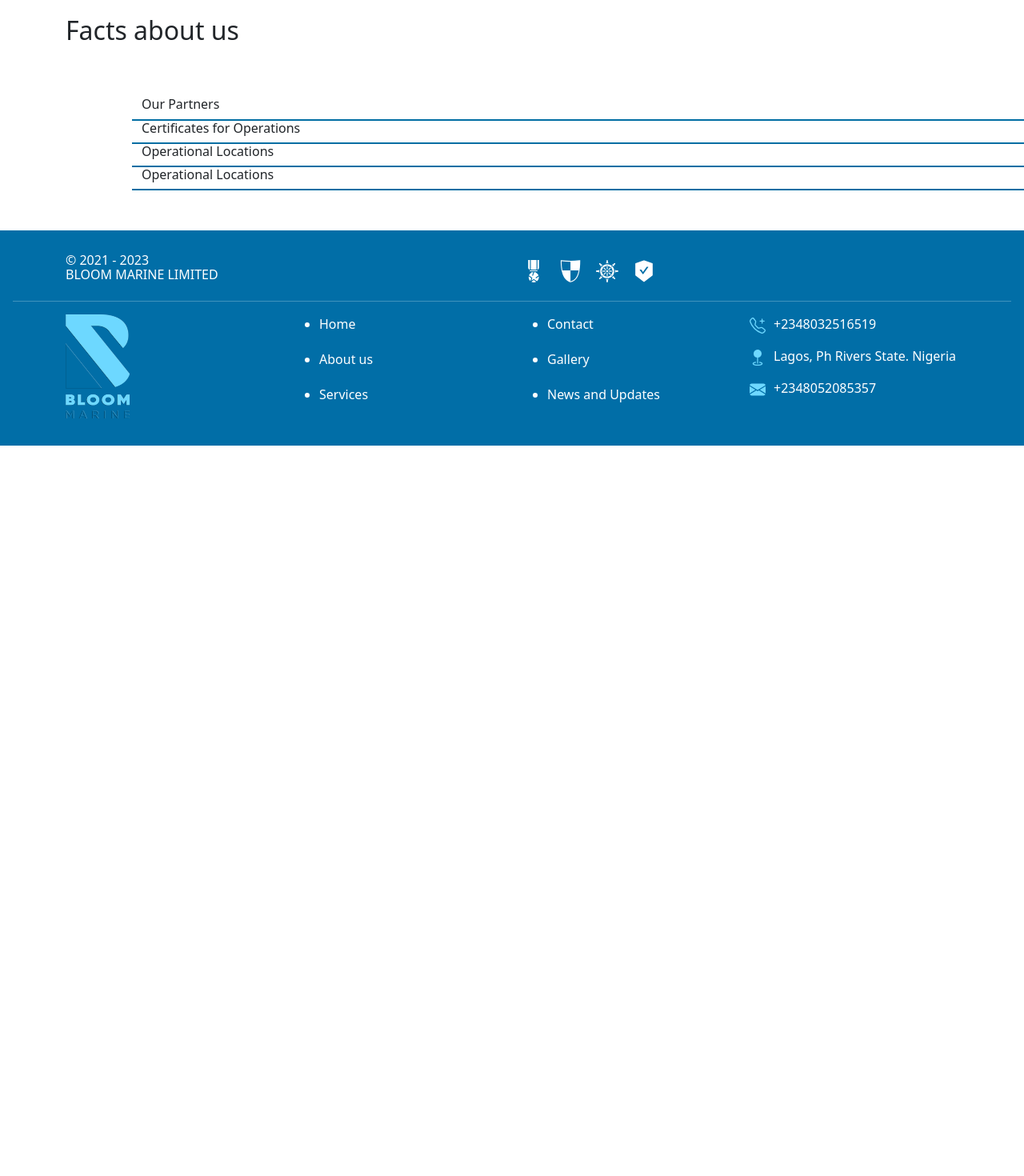
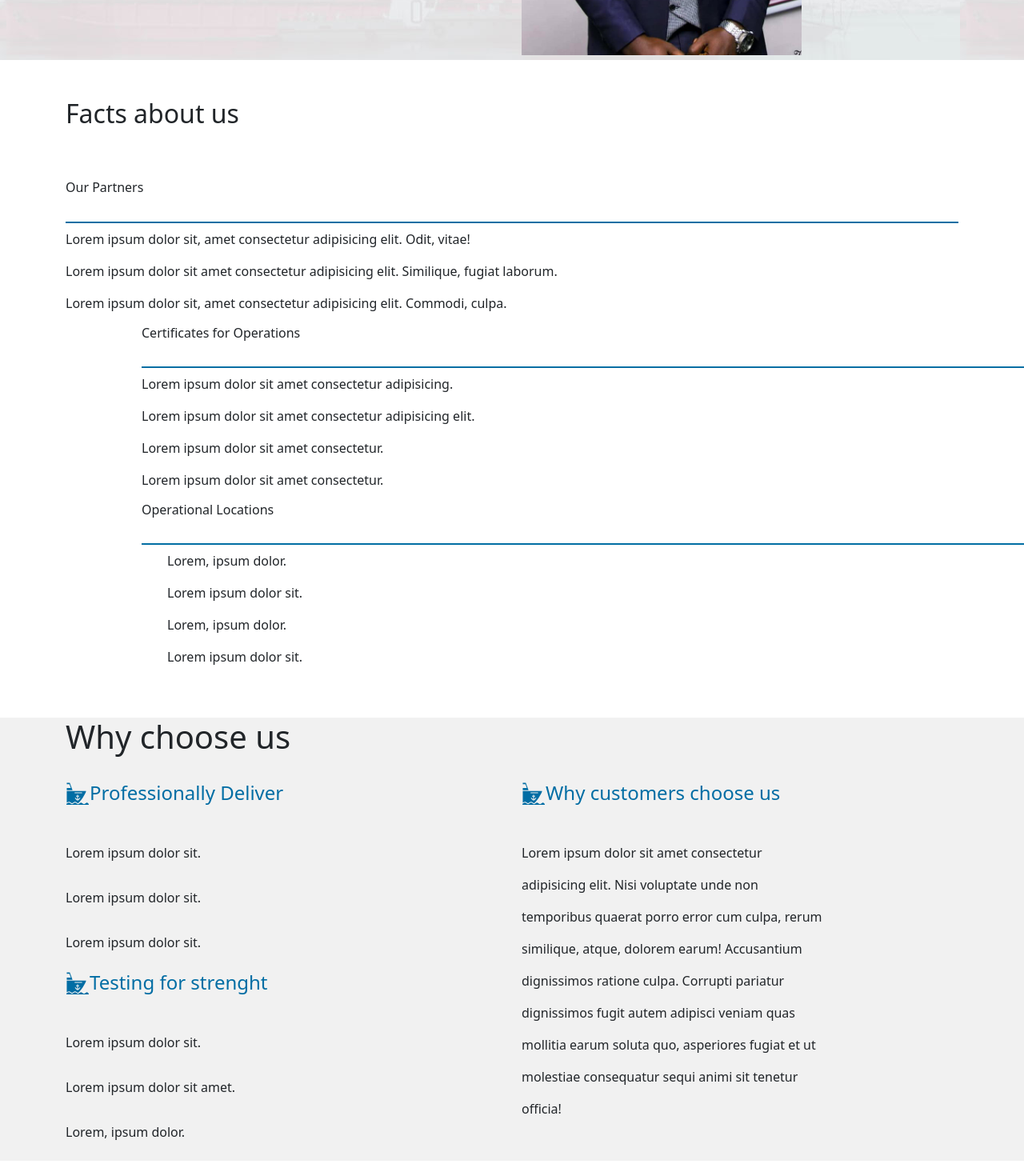
Before and after one commit to joseph-anselm/bloom, a Next.js app: page /about in a window 1280 px wide. Shown: the part 860-2330 px from the top of the page at 80% size. Before the commit the page ends 1417 px from the top, so only its background shows below. Built offline with nearby package versions, Linux system fonts and the light colour scheme.

Commit message:
Bloom Marine updates

```diff
--- a/pages/about.js
+++ b/pages/about.js
@@ -3,6 +3,8 @@ import Header2 from "../components/header2";
 import styles from "../styles/About.module.css";
 import { Container, Row, Col, Button, Card, Nav } from "react-bootstrap";
 import Image from "next/image";
+import * as Icon from "react-bootstrap-icons";
+import * as IconName from "react-icons/gi";
 Header2.title = "About Us";
 export default function about() {
   return (
@@ -29,7 +31,7 @@ export default function about() {
               </p>
             </Col>
             <Col xs={12} md={6}>
-              <Image alt="CEO" src="/img/logo1.png" width={233} height={377} />
+              <Image alt="CEO" src="/img/CEO.JPg" width={350} height={481} />
             </Col>
           </Row>
         </Container>
@@ -37,21 +39,111 @@ export default function about() {
       <section className={styles.section2}>
         <Container>
           <Row>
-            <h2>Facts about us</h2>
+            <Col>
+              <h2>Facts about us</h2>
+            </Col>
           </Row>
-
+        </Container>
+        <Container>
           <Row>
-            <Col xs={12} sm={{ size: 3, offset: 1 }} className={styles.col}>
+            <Col xs={12} sm={{ size: 4 }} className={styles.col}>
               <h6>Our Partners</h6>
+              <p>
+                Lorem ipsum dolor sit, amet consectetur adipisicing elit. Odit,
+                vitae!
+              </p>
+              <p>
+                Lorem ipsum dolor sit amet consectetur adipisicing elit.
+                Similique, fugiat laborum.
+              </p>
+              <p>
+                Lorem ipsum dolor sit, amet consectetur adipisicing elit.
+                Commodi, culpa.
+              </p>
             </Col>
-            <Col xs={12} sm={{ size: 3, offset: 1 }} className={styles.col}>
+            <Col xs={12} sm={{ size: 4, offset: 1 }} className={styles.col}>
               <h6>Certificates for Operations</h6>
+              <p>Lorem ipsum dolor sit amet consectetur adipisicing.</p>
+              <p>Lorem ipsum dolor sit amet consectetur adipisicing elit.</p>
+              <p>Lorem ipsum dolor sit amet consectetur.</p>
+              <p>Lorem ipsum dolor sit amet consectetur.</p>
             </Col>
-            <Col xs={12} sm={{ size: 3, offset: 1 }} className={styles.col}>
+            <Col xs={12} sm={{ size: 4, offset: 1 }} className={styles.col}>
               <h6>Operational Locations</h6>
+              <ul>
+                <li>Lorem, ipsum dolor.</li>
+                <li>Lorem ipsum dolor sit.</li>
+                <li>Lorem, ipsum dolor.</li>
+                <li>Lorem ipsum dolor sit.</li>
+              </ul>
             </Col>
-            <Col xs={12} sm={{ size: 3, offset: 1 }} className={styles.col}>
-              <h6>Operational Locations</h6>
+          </Row>
+        </Container>
+      </section>
+      <section className={styles.section3} fluid>
+        <Container>
+          <Row>
+            <Col>
+              <h1>Why choose us</h1>
+            </Col>
+          </Row>
+          <Row>
+            <Col xs={12} md={6}>
+              <Row>
+                <Col>
+                  <div
+                    style={{
+                      color: "#016DA4",
+                      display: "flex",
+                      marginBottom: "2em",
+                    }}
+                  >
+                    <IconName.GiShipBow size={30} />
+                    <h4>Professionally Deliver</h4>
+                  </div>
+                  <p>Lorem ipsum dolor sit.</p>
+                  <p>Lorem ipsum dolor sit.</p>
+                  <p>Lorem ipsum dolor sit.</p>
+                </Col>
+              </Row>
+              <Row>
+                <Col>
+                  <div
+                    style={{
+                      color: "#016DA4",
+                      display: "flex",
+                      marginBottom: "2em",
+                    }}
+                  >
+                    <IconName.GiShipBow size={30} />
+                    <h4>Testing for strenght</h4>
+                  </div>
+                  <p>Lorem ipsum dolor sit.</p>
+                  <p>Lorem ipsum dolor sit amet.</p>
+                  <p>Lorem, ipsum dolor.</p>
+                </Col>
+              </Row>
+            </Col>
+            <Col xs={12} md={6}>
+              <div
+                style={{
+                  color: "#016DA4",
+                  display: "flex",
+                  marginBottom: "2em",
+                }}
+              >
+                <IconName.GiShipBow size={30} />
+                <h4>Why customers choose us</h4>
+              </div>
+              <p className={styles.para}>
+                Lorem ipsum dolor sit amet consectetur adipisicing elit. Nisi
+                voluptate unde non temporibus quaerat porro error cum culpa,
+                rerum similique, atque, dolorem earum! Accusantium dignissimos
+                ratione culpa. Corrupti pariatur dignissimos fugit autem
+                adipisci veniam quas mollitia earum soluta quo, asperiores
+                fugiat et ut molestiae consequatur sequi animi sit tenetur
+                officia!
+              </p>
             </Col>
           </Row>
         </Container>
--- a/pages/index.js
+++ b/pages/index.js
@@ -111,7 +111,7 @@ export default function Home() {
       </section>
 
       <section className={styles.section3}>
-        <Container fluid>
+        <Container>
           <Row className={styles.section3head}>
             <Col>
               <h1>Our Commitment</h1>
@@ -122,6 +122,8 @@ export default function Home() {
               </p>
             </Col>
           </Row>
+        </Container>
+        <Container fluid>
           <Row className={styles.card}>
             <Card
               style={{
--- a/styles/About.module.css
+++ b/styles/About.module.css
@@ -1,5 +1,6 @@
 .section1 {
   margin-top: 3em;
+  background: url("/public/img/backgroundbloom.jpg");
 }
 
 .section1 h5 {
@@ -15,7 +16,22 @@
   margin-bottom: 2em;
   border: violet;
 }
-.section2 .col {
+.section2 .col h6 {
   border-bottom: 2px #016ea3 solid;
-  margin-right: 2px;
+  padding-bottom: 2em;
 }
+.col li {
+  margin-bottom: 1em;
+  list-style-type: none;
+}
+.section3 {
+  margin: 3rem 0;
+  background: #f1f1f1;
+}
+.section3 h1 {
+  margin-bottom: 2rem;
+}
+.section3 p {
+  width: 70%;
+  line-height: 2.5;
+}
```
Also changed, not shown: public/img/backgroundbloom.jpg (added), public/img/ceo.jpg (added).
